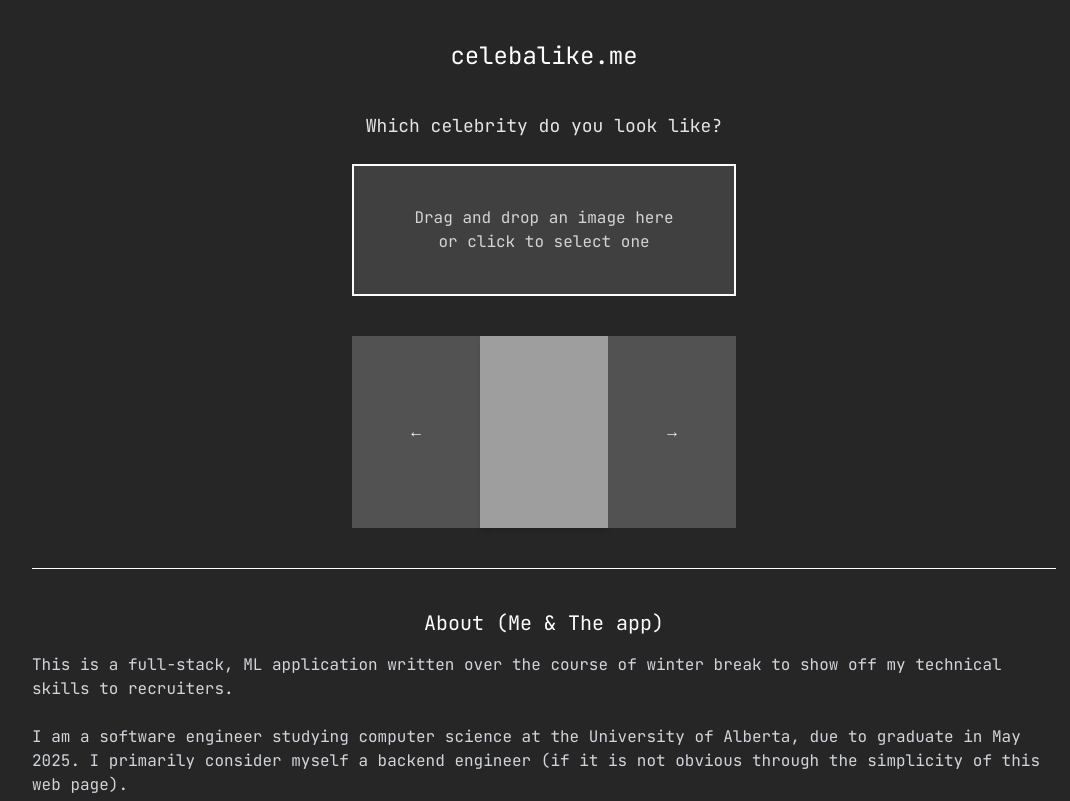
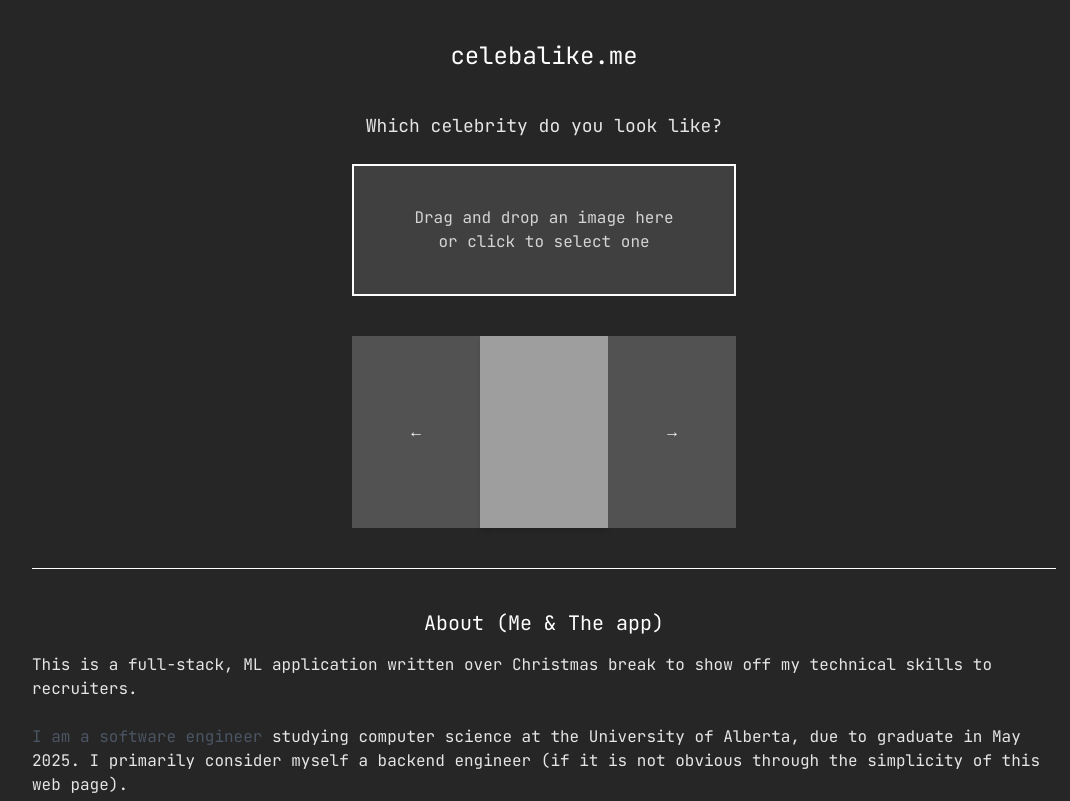
Before and after one commit to s-fedyk/similarity_frontend, a website: page index.html in a window 1280 px wide. Shown: the top 801 px of the page, without its empty margins (96-1166 px from the left). Drawn offline with Linux system fonts and the light colour scheme; grey boxes are pictures that could not be loaded.

Commit message:
link highlighting

```diff
--- a/index.html
+++ b/index.html
@@ -65,27 +65,33 @@
   <!-- About Section -->
   <h2 class="text-white text-xl mb-4">About (Me & The app)</h2>
   <div class="w-4/5 max-w-5xl space-y-8 ">
-    <p class="text-gray-300 mb-6">
-      This is a full-stack, ML application written over the course of winter break to show off
+    <p class="gray-300 mb-6">
+      This is a full-stack, ML application written over Christmas break to show off
       my technical skills to recruiters.
     </p>
+     <p class="gray-300 mb-6">
+    <a href="https://www.linkedin.com/in/sfedyk/"
+       class="text-gray-600 hover:bg-neutral-500"
+       target="_blank"
+       rel="noopener noreferrer">
+      I am a software engineer
+    </a>
+    studying computer science at the University of Alberta, due to
+    graduate in May 2025. I primarily consider myself a backend engineer (if it is not
+    obvious through the simplicity of this web page).
+  </p>
     <p class="text-gray-300 mb-6">
-      I am a software engineer studying computer science at the University of Alberta, due to
-      graduate in May 2025. I primarily consider myself a backend engineer (if it is not
-      obvious through the simplicity of this web page).
-    </p>
-    <p class="text-gray-300 mb-6">
-      This application works by using a neural network to first detect the faces present in an image,
-      and then extract their mathematical representations (this representation is called
-      an embedding). When you have access to many of these embeddings, there is a natural
-      notion of 'distance' between them.
+      This application works by using a neural network to first detect the faces present
+      in an image, and then extract their mathematical representations
+      (this representation is called an embedding). When you have access to many of these
+      embeddings, there is a natural notion of 'distance' between them.
     </p>
     <p class="text-gray-300 mb-6">
       The next key component in the app is a vector database. A database offers a convenient
       way to store and access some sort of structured data. A vector database is the same,
       except they are purpose built around aproximate nearest neighbour algorithms. These
-      algorithms help us take advantage of the aforementioned notion of 'distance',
-      searching a set of embeddings, and finding one that is (hopefully) similar to yours.
+      algorithms help us take advantage of the aforementioned notion of 'distance' when
+      searching a set of embeddings, finding one that is (hopefully) similar to yours.
     </p>
     <p class="text-gray-300 mb-6">
       This process and technology is similar to what a service like Netflix or Spotify could
```
